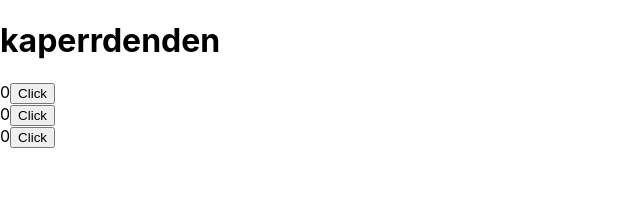
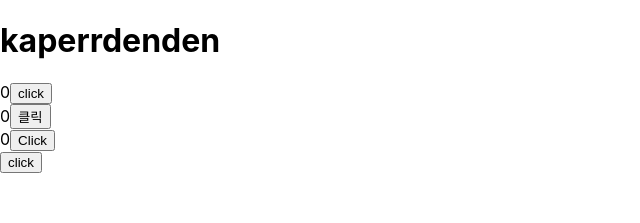
Before and after one commit to kaperrdenden/kossieproject, a React (Create React App) app: page / in a window 1280 px wide. Shown: the top 223 px of the page, without its empty margins (0-640 px from the left). Built offline with nearby package versions, Linux system fonts and the light colour scheme.

Commit message:
컴포넌트에 프롭스 보내기

```diff
--- a/src/App.js
+++ b/src/App.js
@@ -1,27 +1,19 @@
 import React, {useState, useEffect} from 'react';
 import Counter from './components/Counter';
 function App() {
+  const [buttonName, setButtonName] = useState('클릭');
 
-  // const [count, setCount] = useState(0);
-  // const [count1, setCount1] = useState(0);
-  // const [count2, setCount2] = useState(0);
 
-  // const increment = ()=>{
-  //   setCount(count+1);
-  // }
-  // const increment1 = ()=>{
-  //   setCount1(count1+1);
-  // }
-  // const increment2 = ()=>{
-  //   setCount2(count1+2);
-  // }
   return (
     <div className="App">
       <h1>kaperrdenden</h1>
 
-    <Counter/>
-    <Counter/>
-    <Counter/>
+    <Counter click="click"/>
+    <Counter click={buttonName}/>
+    <Counter />
+    <button onClick={()=>{
+      setButtonName('click');
+    }}>click</button>
 
     </div>
   );
--- a/src/components/Counter.js
+++ b/src/components/Counter.js
@@ -1,18 +1,19 @@
 import { useState } from "react";
 
 
-const Counter = () =>{
+const Counter = (props) =>{
     const [count, setCount] = useState(0)
 
     const increment = ()=>{
       setCount(count+1);
     }
-
+    const clickString = props.click || 'Click';
+    // 만약 props.click이 있으면 해당 값이 clickString에 반환되고 없으면 'Click'이 반환된다
     return (
       <div className="App">
 
 
-        {count}<button onClick={increment}>Click</button>
+        {count}<button onClick={increment}>{clickString}</button>
 
         <br />
 
```
